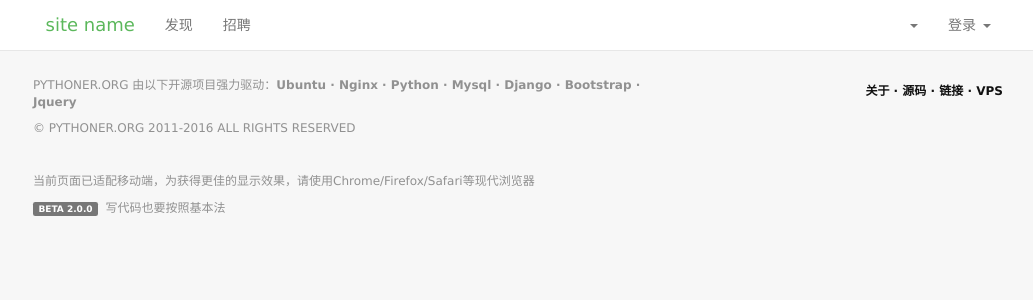
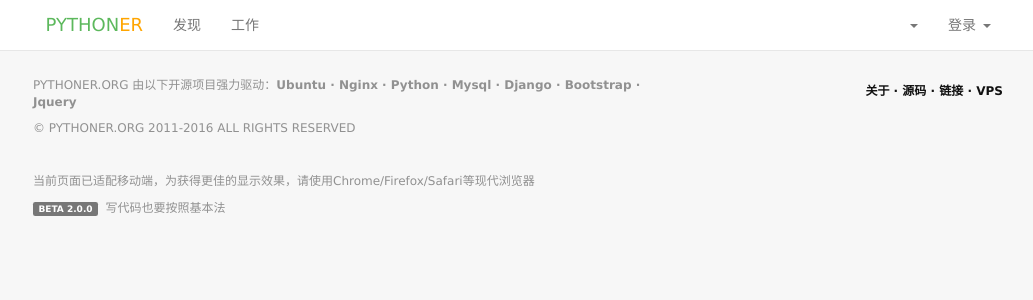
Before and after one commit to cnpy/pythoner.org, a Django app: template matta/templates/base.html in a window 1280 px wide. Shown: the top 300 px of the page, without its empty margins (122-1155 px from the left). Run offline with Django 3.2, Linux system fonts and the light colour scheme; the template is opened without the code that fills it: most values are stand-ins (such as "Sample title", 1, 10 or a date in 2020); some libraries are stand-ins or nearby versions.

Commit message:
修改logo

```diff
--- a/matta/templates/base.html
+++ b/matta/templates/base.html
@@ -7,8 +7,8 @@
     <meta name="viewport" content="width=device-width, initial-scale=1">
     <!-- The above 3 meta tags *must* come first in the head; any other head content must come *after* these tags -->
 
-    <title>{{ page_title }}</title>
-    <meta content="desc" name="description"/>
+    <title>{{ page_title }} - pythoner.org</title>
+    <meta content="content herer" name="description"/>
     <link rel="icon" href="{% static 'images/favicon.ico' %}">
     <script src="http://libs.useso.com/js/jquery/2.1.1/jquery.min.js"></script>
     <script src="{% static 'js/jquery.animate-colors-min.js' %}"></script>
@@ -34,10 +34,10 @@
           <div class="row">
               <div class="col-lg-1 hidden-md hidden-sm hidden-xs"></div>
               <div class="col-lg-10 col-md-12 col-sm-12 col-xs-12">
-                  <a class="navbar-brand navtar-brand-rt navbar-left" href="/">site name</a>
+                  <a class="navbar-brand navtar-brand-rt navbar-left" href="/">PYTHON<span style="color:orange">ER</span></a>
                   <ul class="nav navbar-nav navbar-left">
                       <li><a href="#">发现</a></li>
-                      <li><a href="#">招聘</a></li>
+                      <li><a href="/jobs/">工作</a></li>
 
                   </ul>
                   <ul class="nav navbar-nav navbar-right">
```
